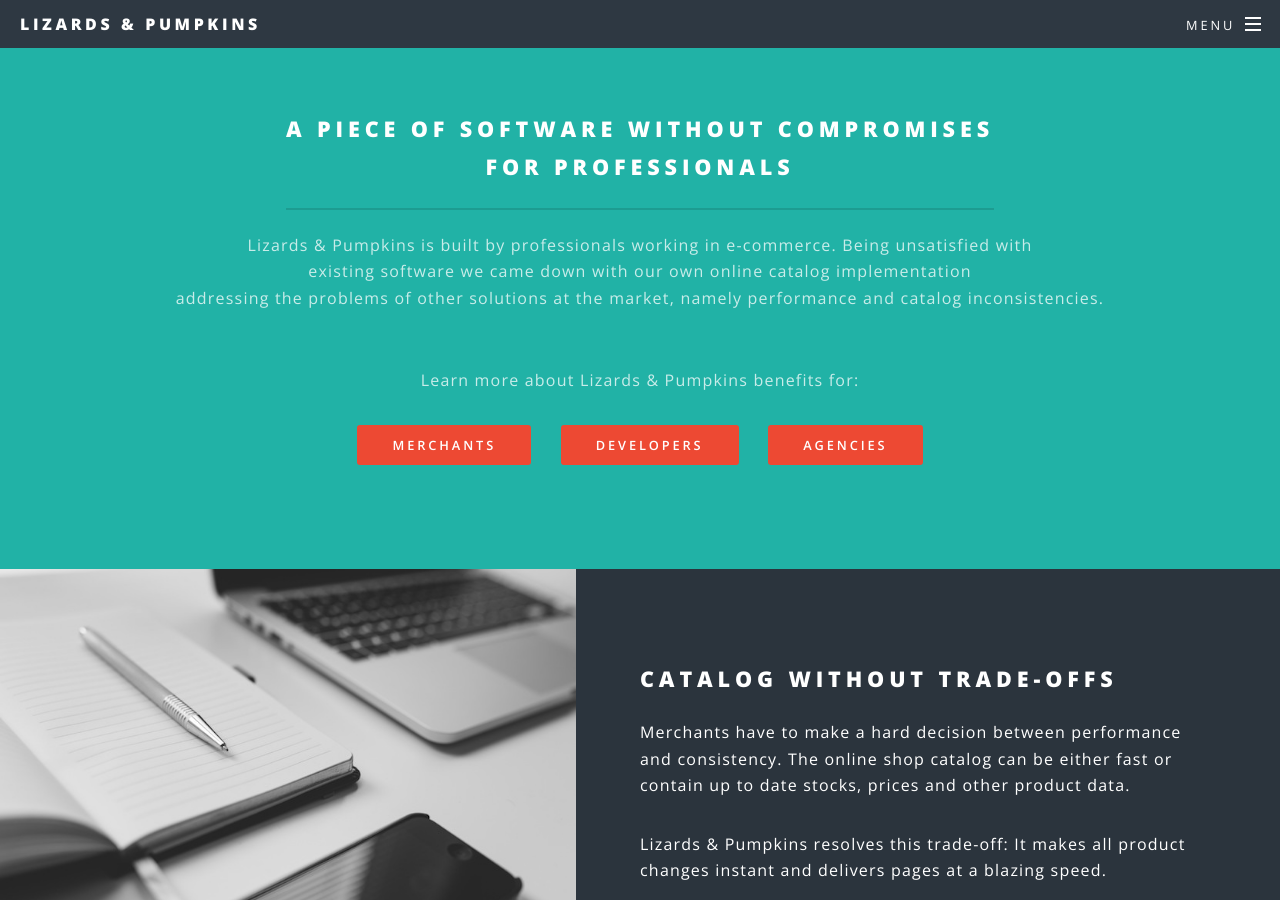
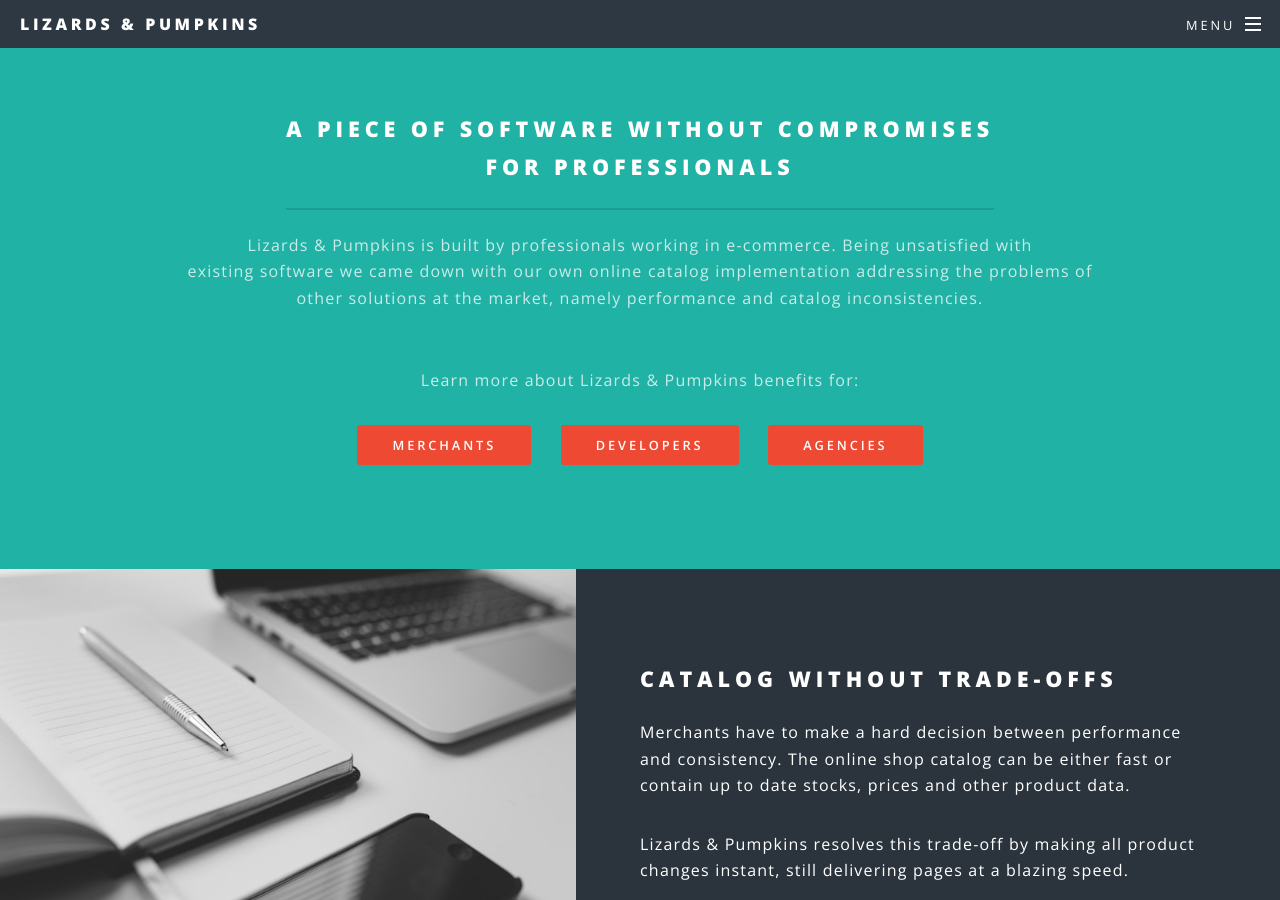
Before and after one commit to lizards-and-pumpkins/lizards-and-pumpkins.github.io, a Jekyll site: the page built from index.html, in a window 1280 px wide and 900 px high, scrolled down 886 px. Built offline with Jekyll 4.4.1, drawn with Linux system fonts in a browser that asks for light colours; part of the change alters nothing that is shown; some of the changed text lies outside the part shown.

Commit message:
last changes... hopefully

```diff
--- a/index.html
+++ b/index.html
@@ -16,8 +16,8 @@ layout: landing
         <header class="major">
             <h2>A Piece of Software Without Compromises<br/>for Professionals</h2>
             <p>Lizards &amp; Pumpkins is built by professionals working in e-commerce. Being unsatisfied with<br/>
-                existing software we came down with our own online catalog implementation <br />
-                addressing the problems of other solutions at the market, namely performance and catalog inconsistencies.</p>
+                existing software we came down with our own online catalog implementation addressing the problems of<br />
+                other solutions at the market, namely performance and catalog inconsistencies.</p>
         </header>
         <p>Learn more about Lizards &amp; Pumpkins benefits for:</p>
         <ul class="actions">
@@ -35,7 +35,7 @@ layout: landing
             <h2>Catalog Without Trade-offs</h2>
             <p>Merchants have to make a hard decision between performance and consistency. The online shop
                 catalog can be either fast or contain up to date stocks, prices and other product data.</p>
-            <p>Lizards &amp; Pumpkins resolves this trade-off: It makes all product changes instant and delivers pages
+            <p>Lizards &amp; Pumpkins resolves this trade-off by making all product changes instant, still delivering pages
                 at a blazing speed.</p>
         </div>
     </section>
@@ -56,6 +56,8 @@ layout: landing
             <h2>Pure Partnership</h2>
             <p>Lizards &amp; Pumpkins is a platform. This means setup and support<br />
                 must be executed by a team of professional developers. We carefully select web agencies<br />
+            <p>Lizards & Pumpkins is a platform. This means setup and support
+                must be executed by a team of professional developers. We carefully select web agencies
                 as our partners, who we recommend for incoming merchant inquiries.</p>
         </div>
     </section>
@@ -80,7 +82,7 @@ layout: landing
                     charges!</p>
             </li>
             <li class="icon fa-code">
-                <h3>Developer Friendliness</h3>
+                <h3>Developer Friendly</h3>
                 <p>Our main goal is to make a platform which is fun to work with. If developers are happy,
                     everyone is happy.</p>
             </li>
```
